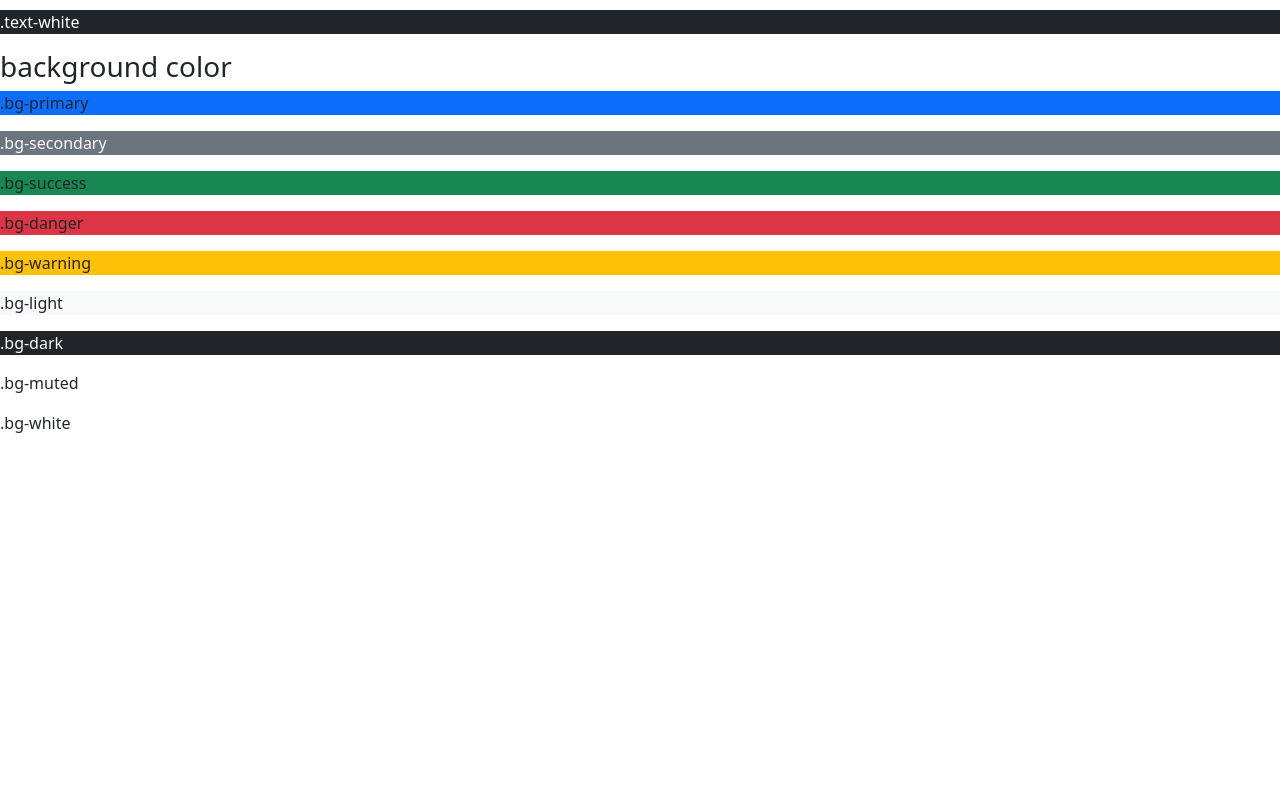
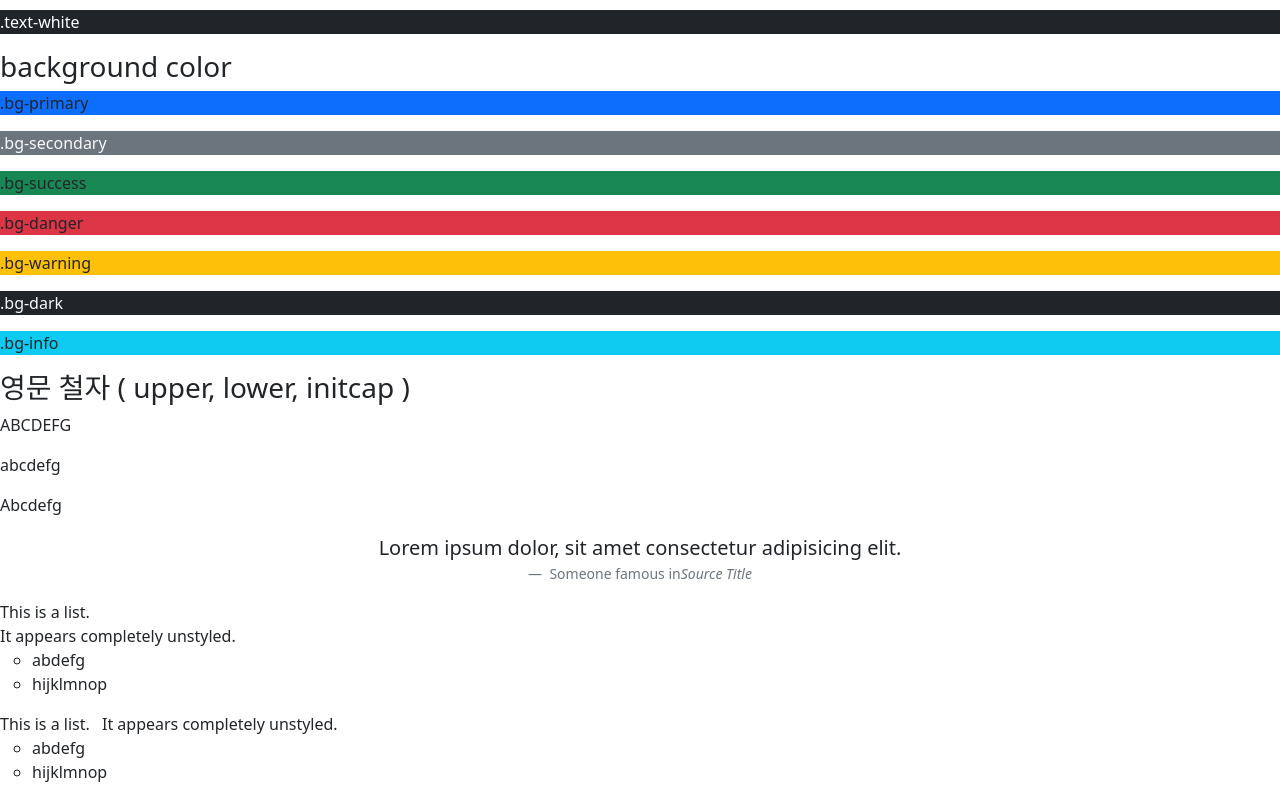
Before and after one commit to 7qrous/bootstrap, a plain HTML site: page local-test/bootstrap_1.html in a window 1280 px wide. Shown: the part 1360-2160 px from the top of the page. Before the commit the page ends 1811 px from the top, so only its background shows below. Drawn offline with Linux system fonts and the light colour scheme.

Commit message:
bootstrap1,2

```diff
--- a/local-test/index.html
+++ b/local-test/bootstrap_1.html
@@ -7,8 +7,6 @@
     <title>bootstrap practice</title>
     <link rel="stylesheet" href="../bootstrap-5.3/css/bootstrap.min.css" />
     <script src="../bootstrap-5.3/js/bootstrap.min.js"></script>
-    <style>
-    </style>
 </head>
 
 <body>
@@ -16,7 +14,7 @@
     <div class="bg-primary">
         bg-primary
     </div>
-    <!-- 일반 HTML  -->
+    <!-- 일반 HTML -->
     <div>
         <p class="h1">h1</p>
         <p class="h2">h2</p>
@@ -64,11 +62,39 @@
         <p class="bg-success">.bg-success</p>
         <p class="bg-danger">.bg-danger</p>
         <p class="bg-warning">.bg-warning</p>
-        <p class="bg-light">.bg-light</p>
         <p class="bg-dark text-light ">.bg-dark</p>
-        <p class="bg-muted">.bg-muted</p>
-        <p class="bg-white">.bg-white</p>
+        <p class="bg-info">.bg-info</p>
     </div>
+    <div>
+        <h3>영문 철자 ( upper, lower, initcap ) </h3>
+        <p class="text-uppercase">abcdefg</p>
+        <p class="text-lowercase">abcdefg</p>
+        <p class="text-capitalize">abcdefg</p>
+    </div>
+    <figure class="text-center">
+        <blockquote class="blockquote">
+            <p>Lorem ipsum dolor, sit amet consectetur adipisicing elit.</p>
+        </blockquote>
+        <figcaption class="blockquote-footer">
+            Someone famous in<cite title="Source Title">Source Title</cite>
+        </figcaption>
+    </figure>
+    <ul class="list-unstyled">
+        <li>This is a list.</li>
+        <li>It appears completely unstyled.</li>
+        <ul>
+            <li>abdefg</li>
+            <li>hijklmnop</li>
+        </ul>
+    </ul>
+    <ul class="list-inline">
+        <li class="list-inline-item">This is a list.</li>
+        <li class="list-inline-item">It appears completely unstyled.</li>
+        <ul>
+            <li>abdefg</li>
+            <li>hijklmnop</li>
+        </ul>
+    </ul>
 </body>
 
 </html>
```
Also changed, not shown: local-test/bootstrap_2.html (added, +44 -0 lines).
